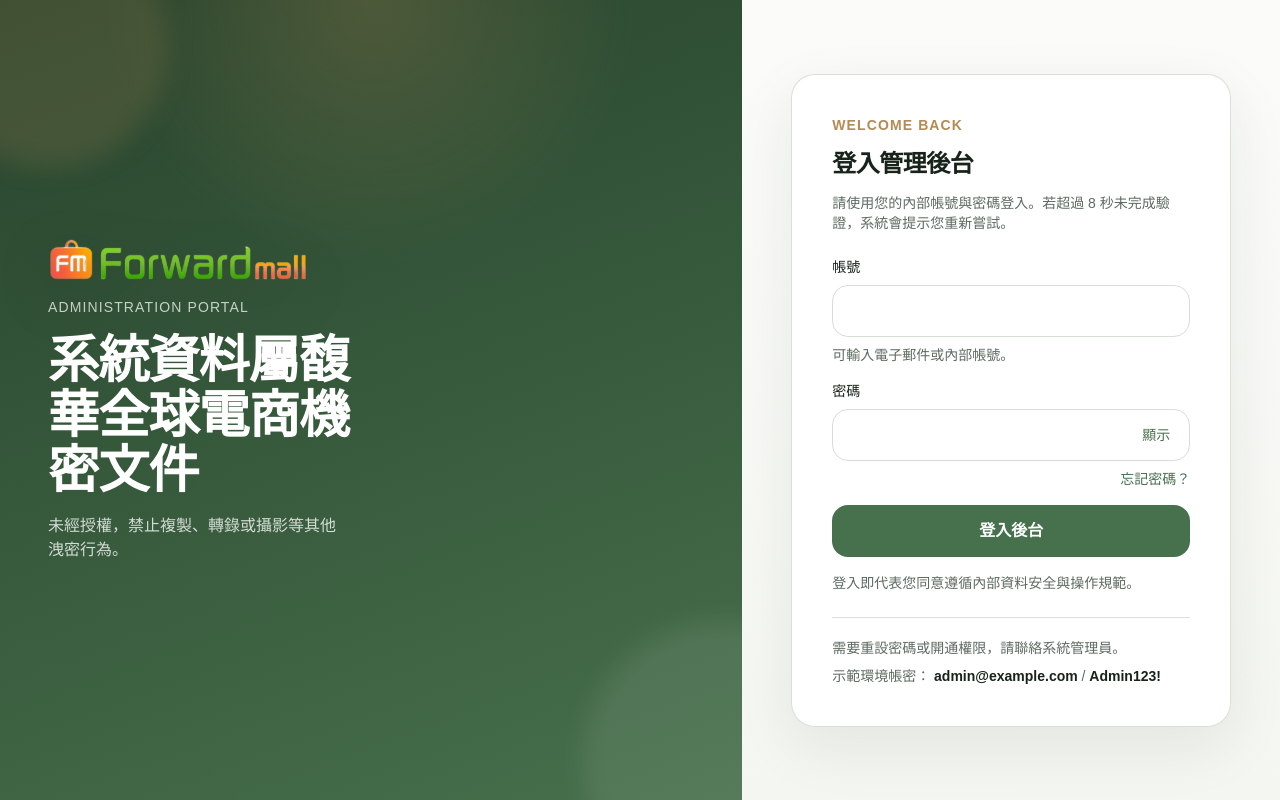
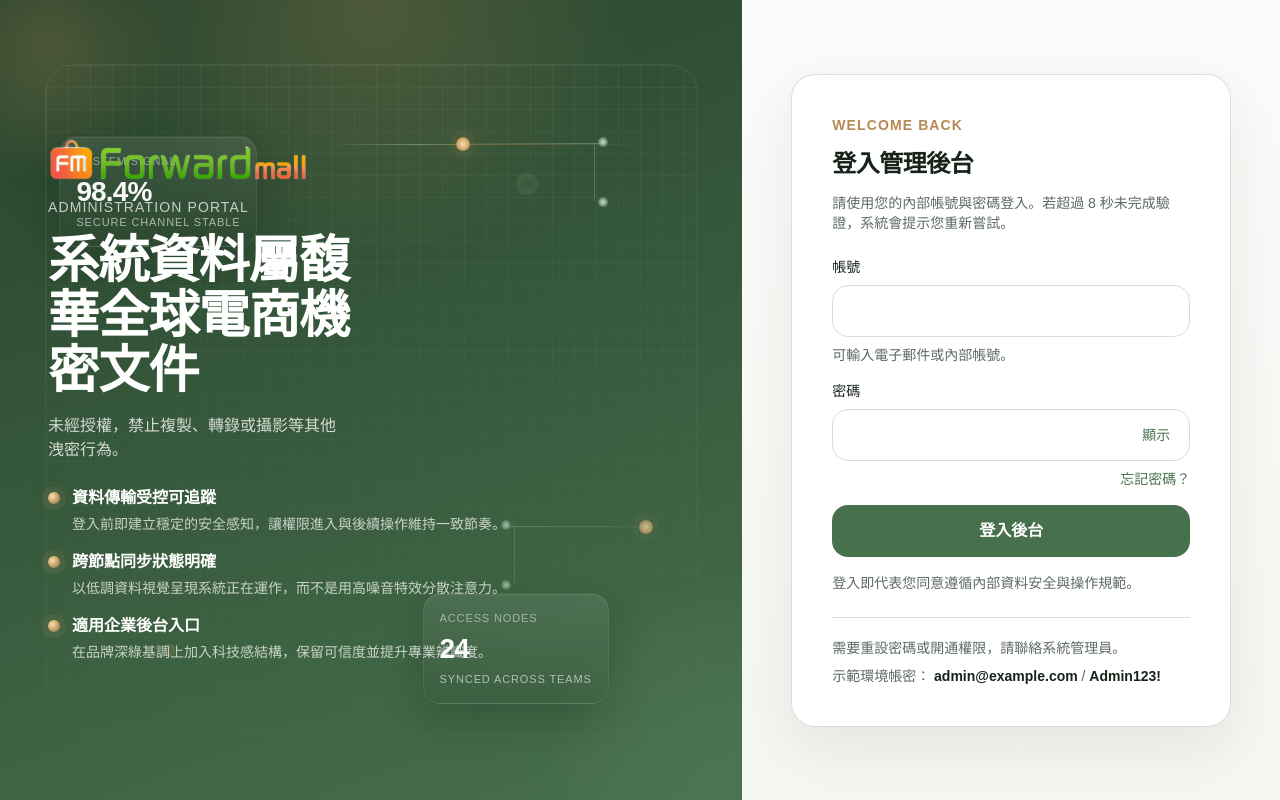
Before and after one commit to truelove4044/nuxt_base, a Nuxt app: page /login in a window 1280 px wide. Built offline with nearby package versions, Linux system fonts and the light colour scheme.

Commit message:
feat: 強化登入頁左側科技風視覺

```diff
--- a/app/components/auth/AuthBrandPanel.vue
+++ b/app/components/auth/AuthBrandPanel.vue
@@ -1,5 +1,37 @@
 <template>
   <section class="auth-brand-panel">
+    <div class="auth-brand-panel__decor" aria-hidden="true">
+      <div class="auth-brand-panel__grid"></div>
+      <div class="auth-brand-panel__scanline"></div>
+
+      <div class="auth-brand-panel__cluster auth-brand-panel__cluster--north">
+        <span class="auth-brand-panel__node auth-brand-panel__node--anchor"></span>
+        <span class="auth-brand-panel__node auth-brand-panel__node--minor"></span>
+        <span class="auth-brand-panel__node auth-brand-panel__node--minor"></span>
+      </div>
+
+      <div class="auth-brand-panel__cluster auth-brand-panel__cluster--south">
+        <span class="auth-brand-panel__node auth-brand-panel__node--anchor"></span>
+        <span class="auth-brand-panel__node auth-brand-panel__node--minor"></span>
+        <span class="auth-brand-panel__node auth-brand-panel__node--minor"></span>
+      </div>
+
+      <div class="auth-brand-panel__hud auth-brand-panel__hud--primary">
+        <p class="auth-brand-panel__hud-label">System Signal</p>
+        <p class="auth-brand-panel__hud-value">98.4%</p>
+        <p class="auth-brand-panel__hud-meta">Secure channel stable</p>
+      </div>
+
+      <div class="auth-brand-panel__hud auth-brand-panel__hud--secondary">
+        <p class="auth-brand-panel__hud-label">Access Nodes</p>
+        <p class="auth-brand-panel__hud-value">24</p>
+        <p class="auth-brand-panel__hud-meta">Synced across teams</p>
+      </div>
+
+      <span class="auth-brand-panel__pulse auth-brand-panel__pulse--one"></span>
+      <span class="auth-brand-panel__pulse auth-brand-panel__pulse--two"></span>
+    </div>
+
     <div class="auth-brand-panel__content">
       <img
         class="auth-brand-panel__logo"
@@ -11,6 +43,20 @@
       <p class="auth-brand-panel__eyebrow">{{ eyebrow }}</p>
       <h1 class="auth-brand-panel__title">{{ title }}</h1>
       <p class="auth-brand-panel__description">{{ description }}</p>
+
+      <ul v-if="items.length" class="auth-brand-panel__list">
+        <li
+          v-for="item in items"
+          :key="item.title"
+          class="auth-brand-panel__item"
+        >
+          <span class="auth-brand-panel__dot"></span>
+          <div>
+            <p class="auth-brand-panel__item-title">{{ item.title }}</p>
+            <p class="auth-brand-panel__item-text">{{ item.text }}</p>
+          </div>
+        </li>
+      </ul>
     </div>
   </section>
 </template>
@@ -29,6 +75,10 @@
     type: String,
     required: true,
   },
+  items: {
+    type: Array,
+    default: () => [],
+  },
 });
 </script>
 
@@ -40,6 +90,7 @@
   min-height: 100%;
   padding: var(--space-8) var(--space-5) var(--space-6);
   color: rgba(255, 255, 255, 0.92);
+  isolation: isolate;
 }
 
 .auth-brand-panel::before,
@@ -47,7 +98,6 @@
   position: absolute;
   border-radius: 999px;
   content: "";
-    filter: blur(12px);
   pointer-events: none;
 }
 
@@ -56,15 +106,207 @@
   left: -72px;
   width: 240px;
   height: 240px;
-    background: rgba(182, 138, 82, 0.18);
+  background: radial-gradient(circle, rgba(182, 138, 82, 0.26) 0%, rgba(182, 138, 82, 0.02) 72%);
+  filter: blur(14px);
 }
 
 .auth-brand-panel::after {
-    right: -120px;
-    bottom: -100px;
-    width: 280px;
-    height: 280px;
-    background: rgba(255, 255, 255, 0.08);
+  right: -140px;
+  bottom: -120px;
+  width: 320px;
+  height: 320px;
+  background: radial-gradient(circle, rgba(93, 138, 99, 0.24) 0%, rgba(255, 255, 255, 0.02) 74%);
+  filter: blur(18px);
+}
+
+.auth-brand-panel__decor {
+  position: absolute;
+  inset: 0;
+  z-index: 0;
+  overflow: hidden;
+  pointer-events: none;
+}
+
+.auth-brand-panel__grid,
+.auth-brand-panel__scanline,
+.auth-brand-panel__cluster,
+.auth-brand-panel__hud,
+.auth-brand-panel__pulse {
+  position: absolute;
+}
+
+.auth-brand-panel__grid {
+  inset: 8% 6%;
+  border: 1px solid rgba(236, 241, 232, 0.07);
+  border-radius: 28px;
+  background-image:
+    linear-gradient(rgba(236, 241, 232, 0.05) 1px, transparent 1px),
+    linear-gradient(90deg, rgba(236, 241, 232, 0.05) 1px, transparent 1px);
+  background-size: 22px 22px;
+  box-shadow:
+    inset 0 0 0 1px rgba(255, 255, 255, 0.03),
+    0 0 80px rgba(24, 35, 26, 0.18);
+  mask-image: linear-gradient(180deg, rgba(0, 0, 0, 0.95), rgba(0, 0, 0, 0.22));
+}
+
+.auth-brand-panel__scanline {
+  top: 18%;
+  left: 10%;
+  width: 46%;
+  height: 1px;
+  background: linear-gradient(90deg, transparent 0%, rgba(220, 232, 220, 0.5) 25%, rgba(182, 138, 82, 0.55) 50%, transparent 100%);
+  box-shadow: 0 0 18px rgba(220, 232, 220, 0.12);
+  animation: brand-scan 9s ease-in-out infinite;
+}
+
+.auth-brand-panel__cluster {
+  width: 220px;
+  height: 120px;
+}
+
+.auth-brand-panel__cluster::before,
+.auth-brand-panel__cluster::after {
+  position: absolute;
+  background: linear-gradient(90deg, rgba(220, 232, 220, 0.08), rgba(220, 232, 220, 0.34));
+  content: "";
+}
+
+.auth-brand-panel__cluster::before {
+  top: 22px;
+  left: 12px;
+  width: 138px;
+  height: 1px;
+}
+
+.auth-brand-panel__cluster::after {
+  top: 22px;
+  left: 138px;
+  width: 1px;
+  height: 58px;
+}
+
+.auth-brand-panel__cluster--north {
+  top: 16%;
+  right: 9%;
+  animation: brand-float 8s ease-in-out infinite;
+}
+
+.auth-brand-panel__cluster--south {
+  right: 12%;
+  bottom: 22%;
+  transform: scaleX(-1);
+  opacity: 0.74;
+  animation: brand-float-mirrored 10s ease-in-out infinite;
+}
+
+.auth-brand-panel__node {
+  position: absolute;
+  border-radius: 999px;
+}
+
+.auth-brand-panel__node--anchor {
+  top: 16px;
+  left: 0;
+  width: 14px;
+  height: 14px;
+  background: radial-gradient(circle, #f3dfb9 0%, #d4a86b 55%, rgba(212, 168, 107, 0.1) 100%);
+  box-shadow:
+    0 0 0 6px rgba(182, 138, 82, 0.08),
+    0 0 24px rgba(212, 168, 107, 0.26);
+}
+
+.auth-brand-panel__node--minor:nth-of-type(2) {
+  top: 16px;
+  left: 142px;
+}
+
+.auth-brand-panel__node--minor:nth-of-type(3) {
+  top: 76px;
+  left: 142px;
+}
+
+.auth-brand-panel__node--minor {
+  width: 10px;
+  height: 10px;
+  background: radial-gradient(circle, rgba(220, 232, 220, 0.95) 0%, rgba(93, 138, 99, 0.76) 70%, rgba(93, 138, 99, 0.08) 100%);
+  box-shadow: 0 0 18px rgba(142, 173, 146, 0.22);
+}
+
+.auth-brand-panel__hud {
+  min-width: 160px;
+  padding: var(--space-4);
+  border: 1px solid rgba(236, 241, 232, 0.08);
+  border-radius: 18px;
+  background: linear-gradient(180deg, rgba(255, 255, 255, 0.08) 0%, rgba(24, 35, 26, 0.12) 100%);
+  backdrop-filter: blur(14px);
+  box-shadow:
+    inset 0 1px 0 rgba(255, 255, 255, 0.06),
+    0 16px 40px rgba(12, 21, 14, 0.22);
+}
+
+.auth-brand-panel__hud--primary {
+  top: 17%;
+  left: 8%;
+  animation: brand-float 11s ease-in-out infinite;
+}
+
+.auth-brand-panel__hud--secondary {
+  right: 18%;
+  bottom: 12%;
+  min-width: 148px;
+  animation: brand-float 9s ease-in-out infinite reverse;
+}
+
+.auth-brand-panel__hud-label,
+.auth-brand-panel__hud-meta {
+  font-size: 11px;
+  line-height: 16px;
+  letter-spacing: 0.08em;
+  text-transform: uppercase;
+}
+
+.auth-brand-panel__hud-label {
+  color: rgba(236, 241, 232, 0.55);
+}
+
+.auth-brand-panel__hud-value {
+  margin-top: var(--space-2);
+  color: #fff;
+  font-family: "Manrope", "Noto Sans TC", sans-serif;
+  font-size: 28px;
+  font-weight: 700;
+  line-height: 1.05;
+  letter-spacing: -0.03em;
+}
+
+.auth-brand-panel__hud-meta {
+  margin-top: var(--space-2);
+  color: rgba(236, 241, 232, 0.66);
+}
+
+.auth-brand-panel__pulse {
+  border-radius: 999px;
+  border: 1px solid rgba(220, 232, 220, 0.12);
+}
+
+.auth-brand-panel__pulse--one {
+  top: 22%;
+  right: 28%;
+  width: 16px;
+  height: 16px;
+  background: rgba(93, 138, 99, 0.26);
+  box-shadow: 0 0 0 0 rgba(93, 138, 99, 0.24);
+  animation: brand-pulse 4.6s ease-out infinite;
+}
+
+.auth-brand-panel__pulse--two {
+  bottom: 18%;
+  left: 22%;
+  width: 12px;
+  height: 12px;
+  background: rgba(182, 138, 82, 0.22);
+  box-shadow: 0 0 0 0 rgba(182, 138, 82, 0.2);
+  animation: brand-pulse 5.2s ease-out infinite 1.2s;
 }
 
 .auth-brand-panel__content {
@@ -123,13 +365,10 @@
   height: 12px;
   margin-top: 6px;
   border-radius: 999px;
-    background: radial-gradient(
-      circle at 35% 35%,
-      #f3dfb9 0%,
-      #d4a86b 45%,
-      rgba(212, 168, 107, 0.3) 100%
-    );
-    box-shadow: 0 0 0 6px rgba(212, 168, 107, 0.08);
+  background: radial-gradient(circle at 35% 35%, #f3dfb9 0%, #d4a86b 45%, rgba(212, 168, 107, 0.3) 100%);
+  box-shadow:
+    0 0 0 6px rgba(212, 168, 107, 0.08),
+    0 0 18px rgba(212, 168, 107, 0.18);
 }
 
 .auth-brand-panel__item-title {
@@ -146,9 +385,89 @@
   line-height: 20px;
 }
 
+@keyframes brand-scan {
+  0%,
+  100% {
+    transform: translate3d(-2%, 0, 0);
+    opacity: 0.38;
+  }
+
+  50% {
+    transform: translate3d(76%, 0, 0);
+    opacity: 0.7;
+  }
+}
+
+@keyframes brand-float {
+  0%,
+  100% {
+    transform: translate3d(0, 0, 0);
+  }
+
+  50% {
+    transform: translate3d(0, -8px, 0);
+  }
+}
+
+@keyframes brand-pulse {
+  0% {
+    box-shadow: 0 0 0 0 rgba(220, 232, 220, 0.18);
+    opacity: 0.4;
+  }
+
+  70% {
+    box-shadow: 0 0 0 16px rgba(220, 232, 220, 0);
+    opacity: 0.85;
+  }
+
+  100% {
+    box-shadow: 0 0 0 0 rgba(220, 232, 220, 0);
+    opacity: 0.3;
+  }
+}
+
+@keyframes brand-float-mirrored {
+  0%,
+  100% {
+    transform: scaleX(-1) translate3d(0, 0, 0);
+  }
+
+  50% {
+    transform: scaleX(-1) translate3d(0, -8px, 0);
+  }
+}
+
+@media (max-width: 767px) {
+  .auth-brand-panel__hud,
+  .auth-brand-panel__cluster--south,
+  .auth-brand-panel__pulse--two {
+    display: none;
+  }
+
+  .auth-brand-panel__grid {
+    inset: 10% 8%;
+    opacity: 0.78;
+  }
+
+  .auth-brand-panel__cluster--north {
+    top: auto;
+    right: -24px;
+    bottom: -10px;
+    transform: scale(0.8);
+    opacity: 0.5;
+  }
+}
+
 @media (min-width: 768px) {
   .auth-brand-panel {
     padding: var(--space-12) var(--space-8);
+  }
+}
+
+@media (max-width: 1023px) {
+  .auth-brand-panel__hud--secondary,
+  .auth-brand-panel__pulse--two {
+    display: none;
   }
 }
 
--- a/app/pages/login.vue
+++ b/app/pages/login.vue
@@ -5,6 +5,7 @@
         eyebrow="Administration Portal"
         title="系統資料屬馥華全球電商機密文件"
         description="未經授權，禁止複製、轉錄或攝影等其他洩密行為。"
+        :items="brandItems"
       />
     </template>
 
@@ -58,6 +59,21 @@
       },
     ],
   });
+
+  const brandItems = [
+    {
+      title: "資料傳輸受控可追蹤",
+      text: "登入前即建立穩定的安全感知，讓權限進入與後續操作維持一致節奏。",
+    },
+    {
+      title: "跨節點同步狀態明確",
+      text: "以低調資料視覺呈現系統正在運作，而不是用高噪音特效分散注意力。",
+    },
+    {
+      title: "適用企業後台入口",
+      text: "在品牌深綠基調上加入科技感結構，保留可信度並提升專業辨識度。",
+    },
+  ];
 
   const loginFormRef = ref(null);
   const form = ref({
```
Lines whose indentation alone changed are shown as unchanged.
